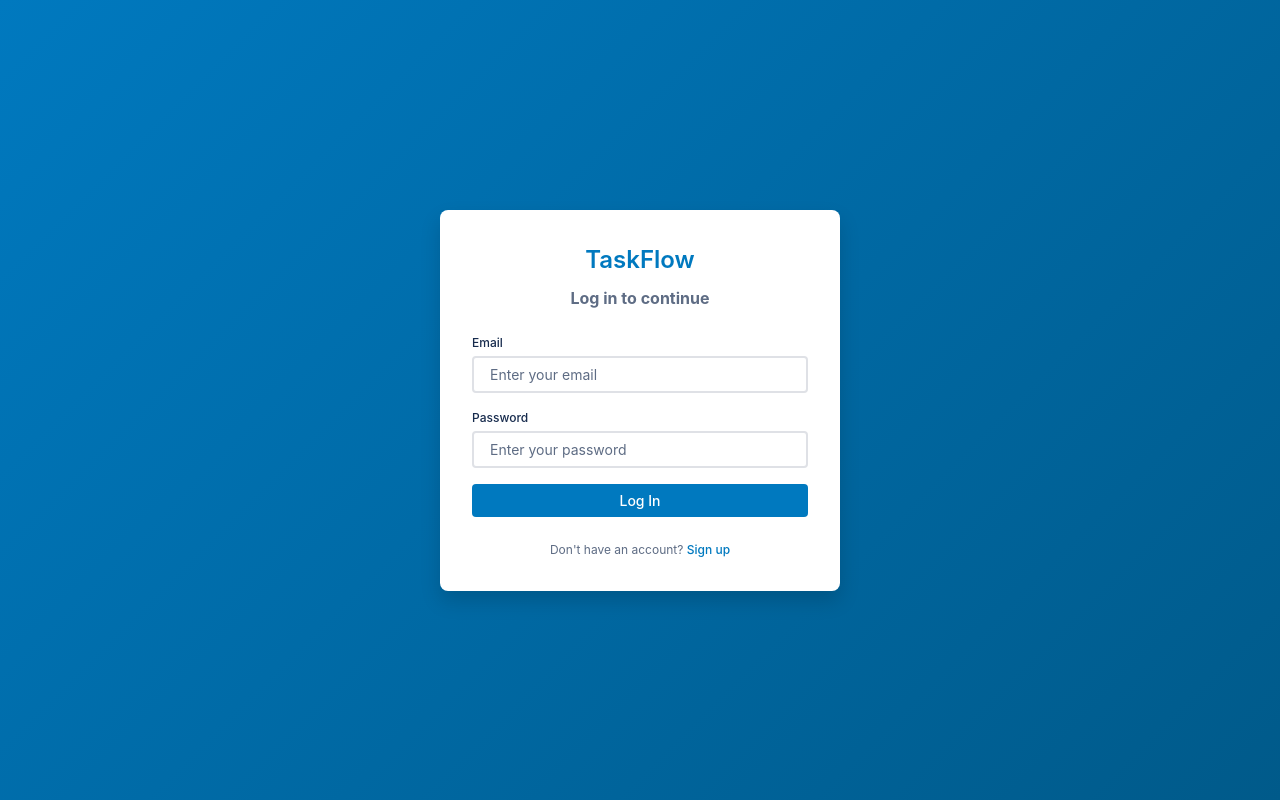
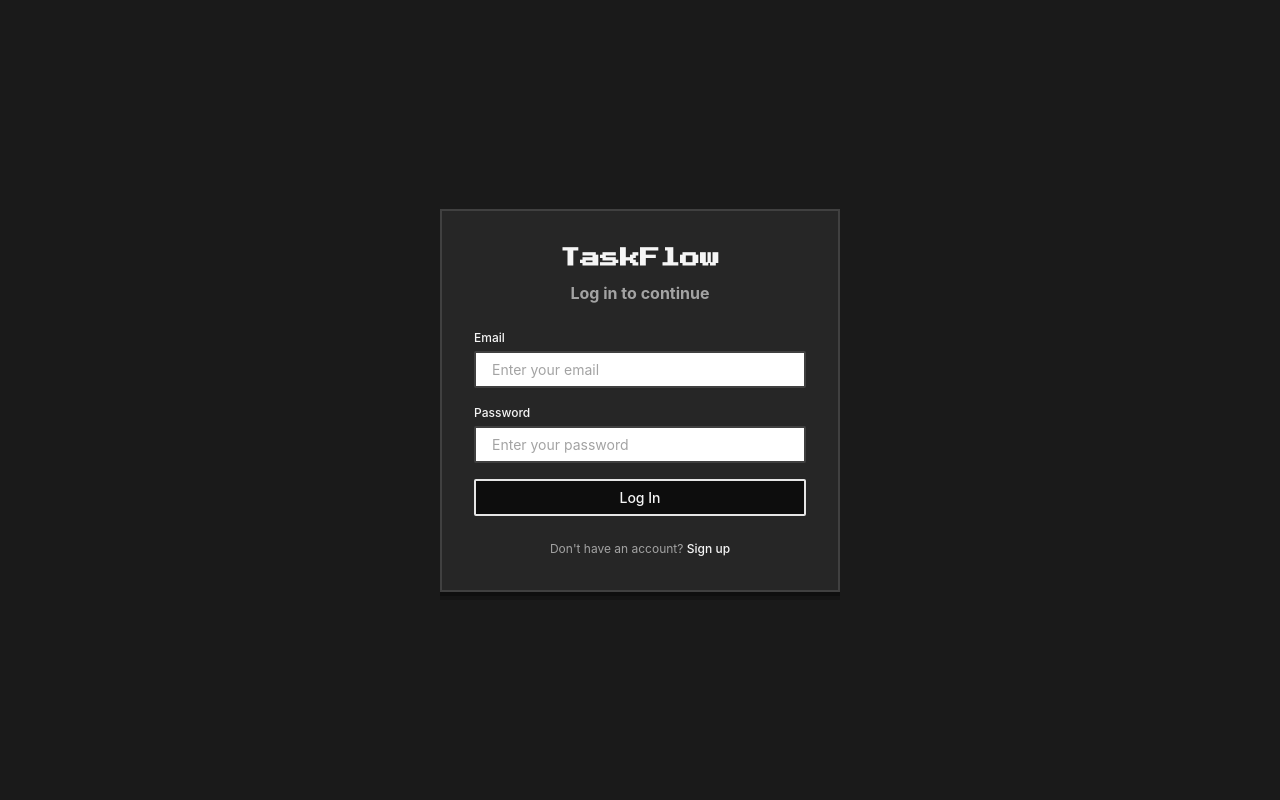
Before and after one commit to Saima422/FlowBoard, a React (Vite) app in the folder frontend/: page /login in a window 1280 px wide. Built offline with nearby package versions, Linux system fonts and the light colour scheme; no server answers.

Commit message:
Theme: B&W/grey pixel developer UI and font

```diff
--- a/frontend/index.html
+++ b/frontend/index.html
@@ -2,9 +2,12 @@
 <html lang="en">
   <head>
     <meta charset="UTF-8" />
-    <link rel="icon" type="image/svg+xml" href="/vite.svg" />
+    <link rel="icon" type="image/svg+xml" href="/logo.svg" />
+    <link rel="preconnect" href="https://fonts.googleapis.com" />
+    <link rel="preconnect" href="https://fonts.gstatic.com" crossorigin />
+    <link href="https://fonts.googleapis.com/css2?family=Press+Start+2P&display=swap" rel="stylesheet" />
     <meta name="viewport" content="width=device-width, initial-scale=1.0" />
-    <title>TaskFlow - Streamlined Task Management</title>
+    <title>FlowBoard - Streamlined Task Management</title>
   </head>
   <body>
     <div id="root"></div>
--- a/frontend/src/components/auth/Auth.scss
+++ b/frontend/src/components/auth/Auth.scss
@@ -4,12 +4,13 @@
 .auth-container {
   @include flex-center;
   min-height: 100vh;
-  background: linear-gradient(135deg, $primary-color 0%, #005a8a 100%);
+  background-color: $bg-secondary;
   padding: $spacing-md;
 }
 
 .auth-card {
-  background: $bg-primary;
+  background: $bg-tertiary;
+  border: 2px solid $border-color;
   border-radius: $border-radius;
   box-shadow: $shadow-lg;
   padding: $spacing-xl;
@@ -17,10 +18,19 @@
   max-width: 400px;
 }
 
+.auth-logo {
+  display: block;
+  width: 48px;
+  height: 48px;
+  margin: 0 auto $spacing-md;
+  image-rendering: pixelated;
+}
+
 .auth-title {
-  font-size: $font-size-xxl;
+  font-family: $font-family-pixel;
+  font-size: $font-size-xl;
   font-weight: $font-weight-bold;
-  color: $primary-color;
+  color: $text-primary;
   text-align: center;
   margin-bottom: $spacing-sm;
 }
@@ -62,14 +72,26 @@
     font-size: 12px;
     margin-top: 4px;
   }
+
+  .password-strength {
+    display: flex;
+    flex-direction: column;
+    gap: $spacing-xs;
+    margin-top: $spacing-xs;
+    font-size: $font-size-sm;
+    color: $text-secondary;
+
+    span.met {
+      color: $success-color;
+    }
+  }
 }
 
-.form-actions{
-  display: flex
-  ;
+.form-actions {
+  display: flex;
   margin-top: $spacing-sm;
-      gap: 20px;
-      justify-content: end;
+  gap: $spacing-md;
+  justify-content: flex-end;
 }
 
 .btn-primary {
@@ -86,7 +108,7 @@
     font-size: $font-size-sm;
 
     a {
-      color: $primary-color;
+      color: $text-primary;
       font-weight: $font-weight-medium;
 
       &:hover {
@@ -95,3 +117,18 @@
     }
   }
 }
+
+.auth-playground-link {
+  display: block;
+  margin-top: $spacing-md;
+  text-align: center;
+
+  a {
+    color: $text-secondary;
+    font-size: $font-size-sm;
+
+    &:hover {
+      color: $primary-color;
+    }
+  }
+}
--- a/frontend/src/components/board/Board.scss
+++ b/frontend/src/components/board/Board.scss
@@ -46,21 +46,23 @@
   transition: all $transition-base;
   position: relative;
   overflow: hidden;
+  border: 2px solid $border-color;
 
   &:hover {
-    transform: translateY(-4px);
+    transform: translateY(-2px);
     box-shadow: $shadow-md;
+    border-color: $primary-color;
   }
 
   h3 {
     font-size: $font-size-lg;
-    color: $text-light;
+    color: $text-primary;
     margin-bottom: $spacing-xs;
   }
 
   .board-description {
     font-size: $font-size-sm;
-    color: rgba(255, 255, 255, 0.9);
+    color: $text-secondary;
   }
 }
 
@@ -94,9 +96,9 @@
 }
 
 .board-header {
-  background-color: rgba(0, 0, 0, 0.2);
+  background-color: $bg-tertiary;
   padding: $spacing-md $spacing-lg;
-  backdrop-filter: blur(4px);
+  border-bottom: 2px solid $border-color;
 
   .board-info {
     @include flex-center;
@@ -105,19 +107,34 @@
     width: 80%;
 
     h1 {
-      color: $text-light;
+      color: $text-primary;
       font-size: $font-size-xxl;
     }
   }
 
   .back-btn {
     @include button-secondary;
-    background-color: rgba(255, 255, 255, 0.3);
-    color: $text-light;
-    border: none;
+    border: 2px solid $border-color;
 
     &:hover {
-      background-color: rgba(255, 255, 255, 0.4);
+      border-color: $primary-color;
+    }
+  }
+}
+
+.playground-banner {
+  padding: $spacing-sm $spacing-lg;
+  background-color: $bg-primary;
+  border-bottom: 2px solid $border-color;
+  font-size: $font-size-sm;
+  color: $text-secondary;
+
+  a {
+    color: $primary-color;
+    font-weight: $font-weight-medium;
+
+    &:hover {
+      text-decoration: underline;
     }
   }
 }
@@ -135,6 +152,7 @@
 .list-column {
   background-color: $bg-tertiary;
   border-radius: $border-radius;
+  border: 2px solid $border-color;
   padding: $spacing-md;
   min-width: 280px;
   max-width: 280px;
@@ -146,7 +164,7 @@
 .list-header {
   @include flex-between;
   padding-bottom: $spacing-md;
-  border-bottom: 1px solid grey;
+  border-bottom: 2px solid $border-color;
 
   h3 {
     font-size: $font-size-lg;
@@ -183,7 +201,7 @@
   transition: background-color $transition-base;
 
   &:hover {
-    background-color: rgba(255, 255, 255, 0.1);
+    background-color: rgba(255, 255, 255, 0.05);
   }
 
   .task-list-empty {
@@ -196,7 +214,7 @@
     font-size: $font-size-sm;
     font-style: italic;
     opacity: 0.6;
-    border: 2px dashed rgba(255, 255, 255, 0.3);
+    border: 2px dashed $border-color;
     border-radius: $border-radius-sm;
     padding: $spacing-xl;
     min-height: 150px;
@@ -323,8 +341,9 @@
     margin-bottom: $spacing-xs;
 
     .label {
-      background-color: $primary-color;
-      color: $text-light;
+      background-color: $bg-primary;
+      color: $text-primary;
+      border: 1px solid $border-color;
       padding: 2px $spacing-xs;
       border-radius: $border-radius-sm;
       font-size: $font-size-sm;
@@ -405,7 +424,8 @@
 
 // Add List
 .add-list-container {
-  background-color: rgba(255, 255, 255, 0.3);
+  background-color: $bg-tertiary;
+  border: 2px dashed $border-color;
   border-radius: $border-radius;
   padding: $spacing-md;
   min-width: 280px;
@@ -428,11 +448,10 @@
 .add-list-btn {
   @include button-secondary;
   width: 100%;
-  background-color: rgba(255, 255, 255, 0.5);
-  color: $text-primary;
+  border: 2px solid $border-color;
 
   &:hover {
-    background-color: rgba(255, 255, 255, 0.7);
+    border-color: $primary-color;
   }
 }
 
--- a/frontend/src/styles/global.scss
+++ b/frontend/src/styles/global.scss
@@ -110,6 +110,11 @@ select {
   margin-top: $spacing-lg;
 }
 
+// Pixel-style headings (use .pixel-font class)
+.pixel-font {
+  font-family: $font-family-pixel;
+}
+
 // Loading spinner
 .spinner {
   @include flex-center;
--- a/frontend/src/styles/mixins.scss
+++ b/frontend/src/styles/mixins.scss
@@ -48,11 +48,13 @@
 
 @mixin button-primary {
   @include button-base;
-  background-color: $primary-color;
-  color: $text-light;
+  background-color: $bg-primary;
+  color: $text-primary;
+  border: 2px solid $primary-color;
 
   &:hover {
-    background-color: $primary-dark;
+    background-color: $primary-color;
+    color: $bg-primary;
   }
 }
 
@@ -60,9 +62,10 @@
   @include button-base;
   background-color: $bg-tertiary;
   color: $text-primary;
+  border: 2px solid $border-color;
 
   &:hover {
-    background-color: color.adjust($bg-tertiary, $lightness: -5%);
+    border-color: $primary-color;
   }
 }
 
@@ -86,8 +89,9 @@
 
 // Card styles
 @mixin card {
-  background-color: $bg-primary;
+  background-color: $bg-secondary;
   border-radius: $border-radius;
+  border: 2px solid $border-color;
   padding: $spacing-md;
   box-shadow: $shadow-sm;
 }
--- a/frontend/src/styles/variables.scss
+++ b/frontend/src/styles/variables.scss
@@ -1,33 +1,35 @@
-// Colors
-$primary-color: #0079bf;
-$primary-dark: #026aa7;
-$secondary-color: #5e6c84;
-$success-color: #61bd4f;
-$warning-color: #f2d600;
-$danger-color: #eb5a46;
-$error-color: #eb5a46;
-$info-color: #00c2e0;
+// Developer-centric theme: black, white, grey, pixelated
+
+// Colors (B&W/grey palette)
+$primary-color: #e5e5e5;
+$primary-dark: #a3a3a3;
+$secondary-color: #737373;
+$success-color: #22c55e;
+$warning-color: #eab308;
+$danger-color: #ef4444;
+$error-color: #ef4444;
+$info-color: #3b82f6;
 
 // Background colors
-$bg-primary: #ffffff;
-$bg-secondary: #f4f5f7;
-$bg-tertiary: #ebecf0;
-$bg-dark: #091e42;
+$bg-primary: #0d0d0d;
+$bg-secondary: #1a1a1a;
+$bg-tertiary: #262626;
+$bg-dark: #000000;
 
 // Text colors
-$text-primary: #172b4d;
-$text-secondary: #5e6c84;
+$text-primary: #f5f5f5;
+$text-secondary: #a3a3a3;
 $text-light: #ffffff;
 
 // Border colors
-$border-color: #dfe1e6;
-$border-radius: 8px;
-$border-radius-sm: 4px;
+$border-color: #404040;
+$border-radius: 0;
+$border-radius-sm: 2px;
 
-// Shadows
-$shadow-sm: 0 1px 3px rgba(0, 0, 0, 0.12);
-$shadow-md: 0 4px 6px rgba(0, 0, 0, 0.1);
-$shadow-lg: 0 10px 20px rgba(0, 0, 0, 0.15);
+// Shadows (stepped / pixel-style)
+$shadow-sm: 0 1px 0 rgba(0, 0, 0, 0.3);
+$shadow-md: 0 2px 0 rgba(0, 0, 0, 0.3), 0 4px 0 rgba(0, 0, 0, 0.2);
+$shadow-lg: 0 4px 0 rgba(0, 0, 0, 0.3), 0 8px 0 rgba(0, 0, 0, 0.2);
 
 // Spacing
 $spacing-xs: 4px;
@@ -36,8 +38,9 @@ $spacing-md: 16px;
 $spacing-lg: 24px;
 $spacing-xl: 32px;
 
-// Typography
+// Typography: pixel font for headings, system for body
 $font-family: -apple-system, BlinkMacSystemFont, 'Segoe UI', 'Roboto', 'Oxygen', 'Ubuntu', 'Cantarell', 'Fira Sans', 'Droid Sans', 'Helvetica Neue', sans-serif;
+$font-family-pixel: 'Press Start 2P', cursive;
 $font-size-sm: 12px;
 $font-size-base: 14px;
 $font-size-lg: 16px;
```
